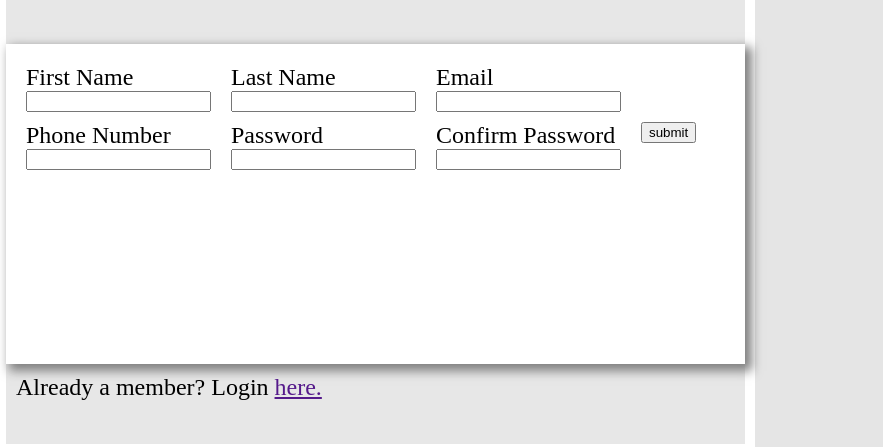
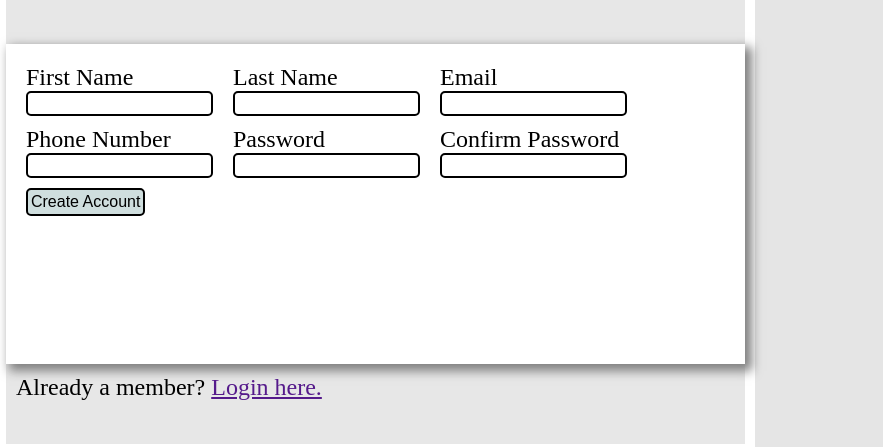
Before and after one commit to hensif/new-form, a plain HTML site: page index.html in a window 1280 px wide. Shown: the part 256-703 px from the top of the page, 397-1280 px from the left. Drawn offline with Linux system fonts and the light colour scheme.

Commit message:
Form validation works besides confirm password

```diff
--- a/index.html
+++ b/index.html
@@ -36,27 +36,27 @@
                     </div>
                 <div>
                 <Label for="email">Email</Label>
-                <input type="text" id="email" name="email" required>
+                <input type="email" id="email" name="email" required>
                     </div>
                 <div>
                 <Label for="phone">Phone Number</Label>
-                <input type="text" id="phone" name="phone" required>
+                <input type="tel" id="phone" name="phone" required minlength="10" maxlength="10" pattern="[0-9]{10}">
                     </div>
                 <div>
                 <Label for="password">Password</Label>
-                <input type="text" id="password" name="password" required>
+                <input type="password" id="password" name="password" pattern="(?=.*\d)(?=.*[a-z])(?=.*[A-Z]).{8,}" title="Must contain at least one number and one uppercase and lowercase letter, and at least 8 or more characters" required>
                     </div>
                 <div>
                 <label for="pwconfirm">Confirm Password</label>
-                <input type="text" id="pwconfirm" name="pwconfirm" required>
+                <input type="password" id="pwconfirm" name="pwconfirm" pattern="(?=.*\d)(?=.*[a-z])(?=.*[A-Z]).{8,}" title="Must contain at least one number and one uppercase and lowercase letter, and at least 8 or more characters" required>
                     </div>
                 <div class="submit">
-                <input type="submit" value="submit">
+                <input class="createacc" type="submit" value="Create Account">
                     </div>
             </form>
         </div>
         <div class="login">
-            Already a member? Login <a href="">here.</a>
+            Already a member? <a href="">Login here.</a>
         </div>
     </div>
 </body>
--- a/style.css
+++ b/style.css
@@ -81,7 +81,22 @@ form > div {
     opacity: 75%;
 }
 
+input {
+    padding: 3px;
+    border: 2px black solid;
+    border-radius: 5px;
+}
 
+.createacc {
+    background-color: rgba(18, 90, 90, 0.2);
+    border: 2px black solid;
+    border-radius: 5px;
+    font-size: 1rem;
+}
+
+.createacc:hover {
+    background-color: rgb(164, 209, 209);
+}
 
 @media all and (max-width: 800px) {
     .container {
```
